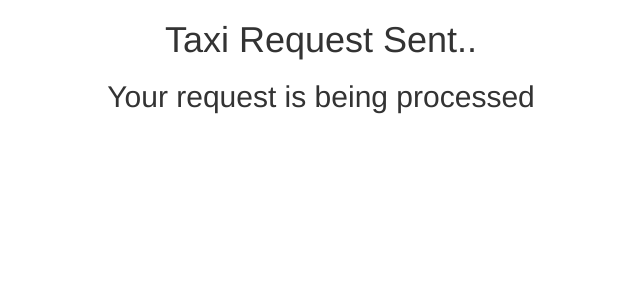
After one commit to ciaraluke/TaxiClustering, a Flask app: template server/templates/bookStatus/index.html in a window 1280 px wide. The commit adds this page. Shown: the top 300 px of the page, without its empty margins (319-959 px from the left). Run offline with Flask 2, Linux system fonts and the light colour scheme; the template is opened without the code that fills it, so the values that code supplies are empty; some libraries are stand-ins or nearby versions.

Commit message:
stores the client info in the db

```diff
--- /dev/null
+++ b/server/server.py
@@ -0,0 +1,32 @@
+from flask import Flask,request,render_template
+import json,time,random
+import MySQLdb as mdb
+
+app = Flask(__name__)
+cnx = mdb.connect('localhost','root','','road')
+
+@app.route("/bookStatus",methods = ["POST"])
+def book():
+	TaxiPass = {}
+	TaxiPass['name'] = str(request.form['name'])
+	TaxiPass['dest'] = str(request.form['dest'])
+	TaxiPass['gen_id'] = str(request.form['gen_id'])
+	TaxiPass['time'] = str(request.form['time'])
+
+	try:
+		cur = cnx.cursor()
+		cur.execute('insert into taxi(name,dest,gen_id,time) VALUES (%s,%s,%s,%s);',(TaxiPass['name'],TaxiPass['dest'],
+			TaxiPass['gen_id'],TaxiPass['time']))
+		cnx.commit()
+		cur.close()
+		return json.dumps(TaxiPass)
+	except Exception as e:
+		print e
+		return 'The problem is '+str(e)
+
+@app.route("/")
+def index():
+	return render_template('index.html')
+
+if __name__ == '__main__':
+	app.run(host="0.0.0.0",port=8000,debug=True)
--- /dev/null
+++ b/server/templates/bookStatus/index.html
@@ -0,0 +1,31 @@
+<!DOCTYPE HTML>
+<html>
+<head>
+<title>Taxi App</title>
+	<script type="text/javascript" src="https://ajax.googleapis.com/ajax/libs/jquery/1.8.1/jquery.min.js"></script>
+
+	<link rel="stylesheet" href="//netdna.bootstrapcdn.com/bootstrap/3.0.3/css/bootstrap.min.css">
+
+	<style>
+	.centered{
+		float: none;
+		margin :0 auto;
+	}
+
+	</style>
+
+</head>
+<body>
+
+	<div class="container">
+		<div class="col-lg-8 centered">
+				<center>
+				<!-- The Taxi Booking Heading  -->
+					<h1 id="heading">Taxi Request Sent..</h1>
+					<h2> Your request is being processed </h2>
+				</center>
+		</div>
+	</div>
+
+</body>
+</html>
```
Also changed, not shown: server/templates/index.html (renamed from client/index.html, +6 -3 lines), server/index.html (deleted).
